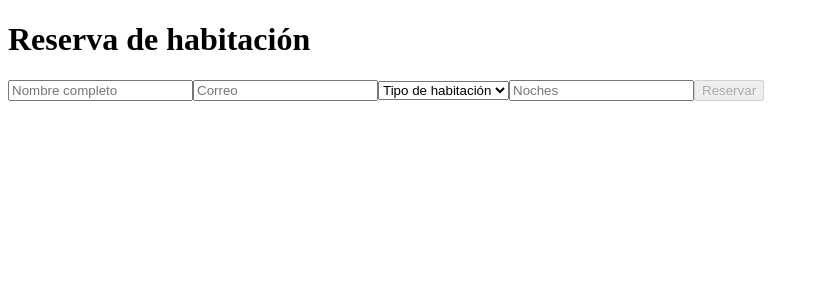
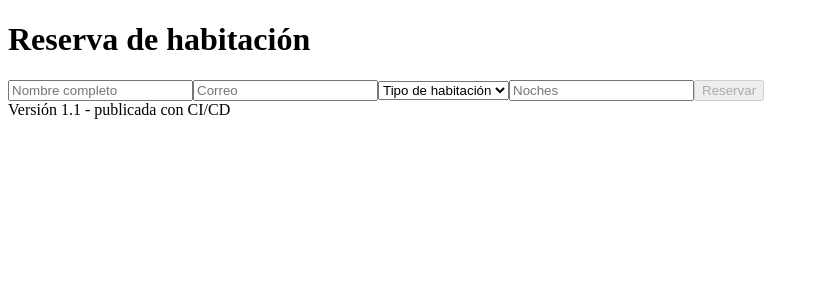
Before and after one commit to xavieryt103-jpg/reserva-hotel, an Angular app: page /reserva in a window 1280 px wide. Shown: the top 300 px of the page, without its empty margins (0-819 px from the left). Built offline with nearby package versions, Linux system fonts and the light colour scheme.

Commit message:
feat: mostrar version publicada en el formulario

```diff
--- a/src/app/reserva/reserva.html
+++ b/src/app/reserva/reserva.html
@@ -19,3 +19,4 @@
 @if (enviado) {
   <p>Reserva registrada correctamente.</p>
 }
+<footer>Versión 1.1 - publicada con CI/CD</footer>
```
